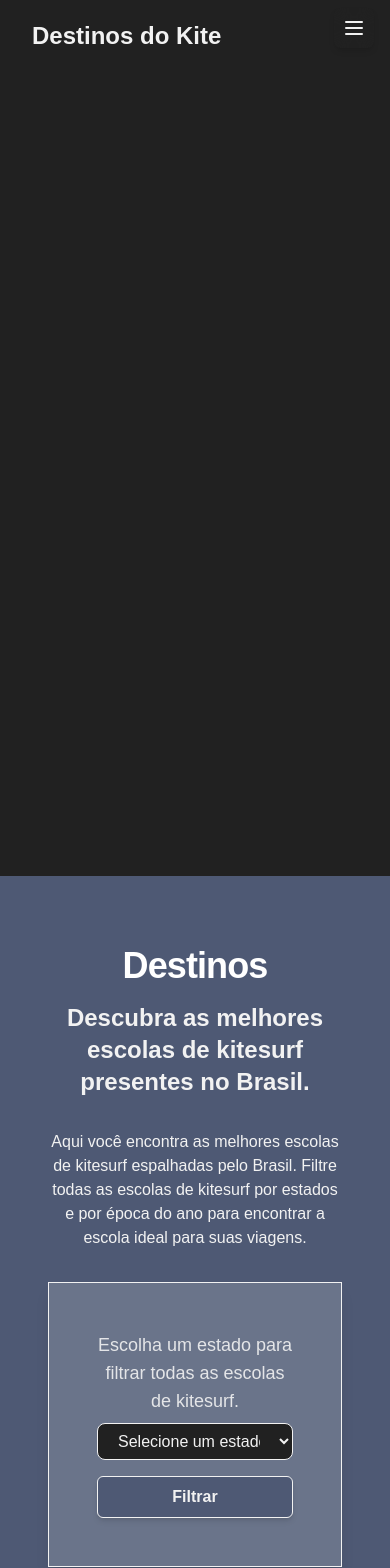
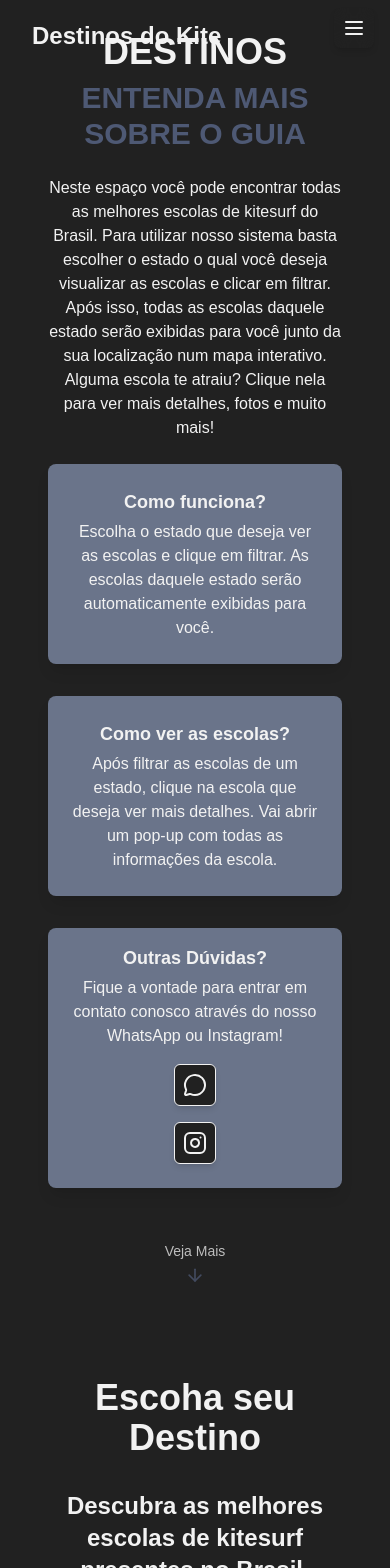
Before and after one commit to igorgp06/DestinosDoKite, a React (Vite) app in the folder frontend/: page /destinos in a window 390 px wide. Shown: the top 1568 px of the page. Built offline with nearby package versions, Linux system fonts and the light colour scheme.

Commit message:
[WORK 1.0.7] Reorganização dos componentes da página de destinos, nova seção hero e outras pequenas alterações.

```diff
--- a/frontend/package.json
+++ b/frontend/package.json
@@ -1,7 +1,7 @@
 {
   "name": "destinosdokite",
   "private": true,
-  "version": "1.0.6",
+  "version": "1.0.7",
   "type": "module",
   "scripts": {
     "dev": "vite",
--- a/frontend/src/index.css
+++ b/frontend/src/index.css
@@ -24,6 +24,8 @@
   --animate-fade-in-delay-2: fade-in 0.5s ease-out 0.4s forwards;
   --animate-fade-in-delay-3: fade-in 0.6s ease-out 0.6s forwards;
   --animate-fade-in-delay-4: fade-in 0.7s ease-out 0.8s forwards;
+  --animate-fade-in-delay-5: fade-in 0.8s ease-out 1s forwards;
+  --animate-fade-in-delay-6: fade-in 0.9s ease-out 1.2s forwards;
 
   @keyframes fade-in {
     from {
--- a/frontend/src/pages/public/Contact/partials/Hero.jsx
+++ b/frontend/src/pages/public/Contact/partials/Hero.jsx
@@ -1,4 +1,5 @@
-import { cn } from "../../../../lib/utils"
+import { cn } from "../../../../lib/utils";
+import { ArrowDown } from "lucide-react";
 
 export const Hero = () => {
     return (
@@ -45,6 +46,14 @@ export const Hero = () => {
 
                 </div>
 
+
+                <div className="absolute bottom-10 left-0 right-0 flex flex-col items-center text-primary-foreground opacity-75 animate-bounce z-16">
+                    <span className="text-sm text-primary-foreground mb-1">Veja Mais</span>
+                    <a href="#about">
+                        <ArrowDown className="h-5 w-5 text-primary-foreground hover:scale-1.10 transition-transform duration-300" />
+                    </a>
+                </div>
+
             </div>
         </div >
     )
--- a/frontend/src/pages/public/Destinos/Destinos.jsx
+++ b/frontend/src/pages/public/Destinos/Destinos.jsx
@@ -16,19 +16,19 @@ export const Destinos = () => {
 
             <section
                 id="select"
-                className="min-h-screen flex items-center justify-center bg-primary"
+                className="min-h-screen flex items-center justify-center bg-background"
             >
                 <Select onSelectEstado={setEstadoSelecionado} />
             </section>
 
             <section
-                className="min-h-screen flex items-center justify-center bg-background"
+                className="min-h-screen flex items-center justify-center bg-primary"
                 id="filter"
             >
                 <Filter estadoSelecionado={estadoSelecionado} />
             </section>
 
-            <footer className="p-4 bg-background">
+            <footer className="p-4 bg-primary">
                 <Footer />
             </footer>
 
--- a/frontend/src/pages/public/Destinos/partials/Filter.jsx
+++ b/frontend/src/pages/public/Destinos/partials/Filter.jsx
@@ -1,7 +1,7 @@
 import { useState, useEffect } from "react";
-import Map from "./Map";
-import SchoolCard from "./SchoolCard";
-import SchoolDetails from "./SchoolDetails";
+import Map from "./components/Map";
+import SchoolCard from "./components/SchoolCard";
+import SchoolDetails from "./components/SchoolDetails";
 import { cn } from "../../../../lib/utils";
 
 export const Filter = ({ estadoSelecionado }) => {
--- a/frontend/src/pages/public/Destinos/partials/Hero.jsx
+++ b/frontend/src/pages/public/Destinos/partials/Hero.jsx
@@ -1,9 +1,86 @@
+import { ArrowDown, Instagram, MessageCircle } from "lucide-react"
+import { cn } from "../../../../lib/utils"
 
 export const Hero = () => {
     return (
         <div className="relative min-h-screen flex flex-col align-center justify-center px-4 pb-29 mt-8">
-            <div className="container max-w-6xl mx-auto text-center">
+            <div className="container max-w-5xl mx-auto text-center">
+                <div className="space-y-2">
+                    <h1 className="text-4xl md:text-5xl font-bold text-primary-foreground opacity-0 animate-fade-in-delay-1">
+                        DESTINOS
+                    </h1>
+                    <h2 className="text-3xl md:text-4xl font-semibold mb-4 text-primary opacity-0 animate-fade-in-delay-2">
+                        ENTENDA MAIS SOBRE O GUIA
+                    </h2>
+                </div>
 
+                <div className="mt-6 space-y-6">
+                    <p className="text-base sm:text-lg text-primary-foreground animate-fade-in-delay-3 opacity-0 ">
+                        Neste espaço você pode encontrar todas as melhores escolas de kitesurf do Brasil.
+                        Para utilizar nosso sistema basta escolher o estado o qual você deseja
+                        visualizar as escolas e clicar em filtrar. Após isso, todas as escolas daquele estado
+                        serão exibidas para você junto da sua localização num mapa interativo. <br />
+                        Alguma escola te atraiu? Clique nela para ver mais detalhes, fotos e muito mais!
+                    </p>
+
+                    <div className="grid grid-cols-1 md:grid-cols-3 gap-8 items-center mb-8">
+                        <div className="bg-card card-hover shadow-lg rounded-lg p-6 animate-fade-in-delay-4 opacity-0">
+                            <h3 className="mb-1 font-semibold text-lg animate-fade-in-delay-5 opacity-0">
+                                Como funciona?
+                            </h3>
+                            <p className="text-md animate-fade-in-delay-5 opacity-0">
+                                Escolha o estado que deseja ver as escolas e clique em filtrar. As escolas daquele estado serão
+                                automaticamente exibidas para você.
+                            </p>
+                        </div>
+
+                        <div className="bg-card card-hover shadow-lg rounded-lg p-6 animate-fade-in-delay-5 opacity-0">
+                            <h3 className="mb-1 font-semibold text-lg animate-fade-in-delay-6 opacity-0">
+                                Como ver as escolas?
+                            </h3>
+                            <p className="text-md animate-fade-in-delay-6 opacity-0">
+                                Após filtrar as escolas de um estado, clique na escola que deseja ver mais detalhes.
+                                Vai abrir um pop-up com todas as informações da escola.
+                            </p>
+                        </div>
+
+                        <div className="bg-card card-hover shadow-lg rounded-lg p-4 animate-fade-in-delay-6 opacity-0 flex flex-col items-center">
+                            <h3 className="mb-1 font-semibold text-lg animate-fade-in-delay-6 opacity-0">
+                                Outras Dúvidas?
+                            </h3>
+                            <p className="text-md animate-fade-in-delay-6 opacity-0">
+                                Fique a vontade para entrar em contato conosco através do nosso WhatsApp ou Instagram!
+                            </p>
+                            <div className="mt-2 flex flex-col md:flex-row justify-center gap-0">
+                                <button className={cn("m-2 inline-block px-2 py-2 bg-background text-primary-foreground font-semibold",
+                                    "rounded-md shadow-md border border-primary-foreground animate-fade-in-delay-6 opacity-0",
+                                    "hover:bg-primary-foreground/85 hover:text-glow hover:text-black hover:scale-102 transition-all duration-300")}
+                                    onClick={() => window.location.href = '#'}
+                                >
+                                    <MessageCircle />
+                                </button>
+
+                                <button className={cn("m-2 inline-block px-2 py-2 bg-background text-primary-foreground font-semibold",
+                                    "rounded-md shadow-md border border-primary-foreground animate-fade-in-delay-6 opacity-0",
+                                    "hover:bg-primary-foreground/85 hover:text-glow hover:text-black hover:scale-102 transition-all duration-300")}
+                                    onClick={() => window.location.href = '#'}
+                                >
+                                    <Instagram />
+                                </button>
+                            </div>
+
+                        </div>
+                    </div>
+                </div>
+
+
+
+                <div className="absolute bottom-10 left-0 right-0 flex flex-col items-center text-primary-foreground opacity-75 animate-bounce z-16">
+                    <span className="text-sm text-primary-foreground mb-1">Veja Mais</span>
+                    <a href="#select">
+                        <ArrowDown className="h-5 w-5 text-primary hover:scale-1.10 transition-transform duration-300" />
+                    </a>
+                </div>
             </div>
         </div>
     )
--- a/frontend/src/pages/public/Destinos/partials/Select.jsx
+++ b/frontend/src/pages/public/Destinos/partials/Select.jsx
@@ -16,9 +16,11 @@ export const Select = ({ onSelectEstado }) => {
     return (
         <div className="relative min-h-screen flex flex-col align-center justify-center px-4 pb-29 mt-8">
             <div className="container max-w-6xl mx-auto text-center">
-                <h2 className="text-4xl md:text-6xl font-bold tracking-tight text-white mb-4 animate-fade-in-delay-1 opacity-0">
-                    Destinos
-                </h2>
+                <div className="mb-8 space-y-8">
+                    <h3 className="text-4xl md:text-5xl font-bold text-primary-foreground animate-fade-in-delay-1 opacity-0">
+                        Escoha seu Destino
+                    </h3>
+                </div>
 
                 <div className="grid grid-cols-1 md:grid-cols-2 gap-8 items-center mb-8">
                     <div className="space-y-8">
```
Also changed, not shown: frontend/src/pages/public/HomePage/partials/Hero.jsx (+7 -6 lines), frontend/src/pages/public/Destinos/partials/components/Map.jsx (renamed from frontend/src/pages/public/Destinos/partials/Map.jsx), frontend/src/pages/public/Destinos/partials/components/SchoolCard.jsx (renamed from frontend/src/pages/public/Destinos/partials/SchoolCard.jsx), frontend/src/pages/public/Destinos/partials/components/SchoolDetails.jsx (renamed from frontend/src/pages/public/Destinos/partials/SchoolDetails.jsx), 1 other file (tests, documents, lock files or other folders).
